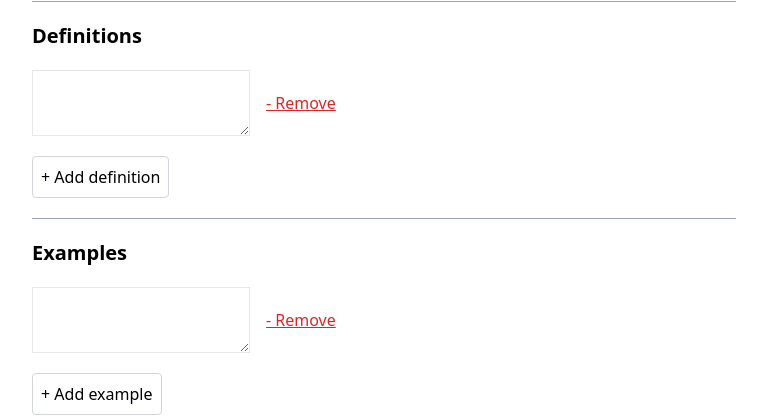
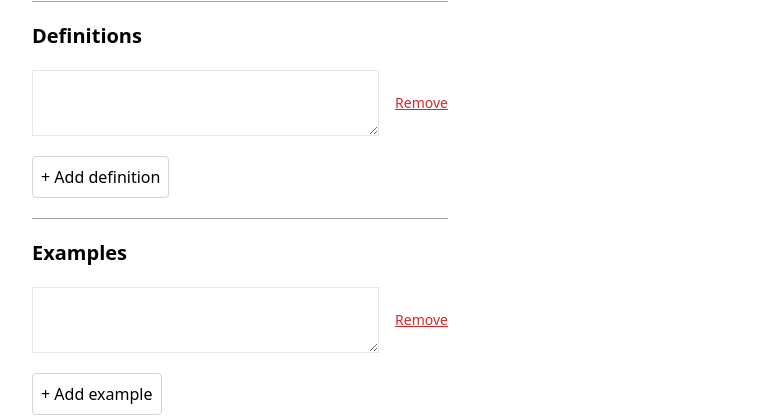
Before and after one commit to uche789/learn-german, a React (Vite) app: page /admin/vocab/form in a window 1280 px wide. Shown: the part 938-1355 px from the top of the page, without its empty margins (256-1023 px from the left). Built offline with nearby package versions, Linux system fonts and the light colour scheme; no server answers.

Commit message:
Refactor

```diff
--- a/src/features/admin/components/VocabForm.tsx
+++ b/src/features/admin/components/VocabForm.tsx
@@ -103,7 +103,7 @@ export default function VocabForm({ data, lang = 'de' }: { data?: VocabularyType
     }
   }
 
-  const inputClasses = 'border rounded border-gray-400 p-2';
+  const inputClasses = 'border rounded border-gray-400 p-2 w-full';
   const fieldSetClasses = 'border-b pb-5 border-gray-400';
   const textAreaDefinition = [
     {content: definitions, update: updatedDefinition, remove: removeDefinition, title: 'Definitions', suffix: 'definition', add: addDefinition},
@@ -111,7 +111,7 @@ export default function VocabForm({ data, lang = 'de' }: { data?: VocabularyType
   ]
 
   return <>
-    <article>
+    <article className="max-w-md">
       <form className="p-4" onSubmit={submitAction}>
         <fieldset className={fieldSetClasses}>
           <legend className="py-5 text-xl font-semibold">Basic data (Mandatory)</legend>
@@ -169,11 +169,11 @@ export default function VocabForm({ data, lang = 'de' }: { data?: VocabularyType
               {item.content.map((content) =>
                 <div className="flex align-center mb-5" key={content.id}>
                   <textarea
-                    className="border p-2"
+                    className="border p-2 w-full"
                     defaultValue={content.value}
                     onChange={(e) => item.update(content.id, e.target.value)}
                   />
-                  <button className="text-red-600 underline ml-4" onClick={() => item.remove(content.id)}>- Remove</button>
+                  <button className="text-red-600 underline ml-4 text-sm" onClick={() => item.remove(content.id)}>Remove</button>
                 </div>
               )}
               <div className="mt-5">
--- a/src/lib/api/index.ts
+++ b/src/lib/api/index.ts
@@ -1,4 +1,4 @@
-import { VocabularyType, AppLanguage, Idiom, IdiomBase, LanguageProficienyLevel, Post, PostBase, SupportedLanguages, Topic } from "../types";
+import { AppLanguage, Idiom, IdiomBase, LanguageProficienyLevel, Post, PostBase, SupportedLanguages, Topic } from "../types";
 import { idiomQuery, idiomsCollectionQuery, postCollectionQuery, postQuery } from "./queries";
 import remarkHtml from "remark-html";
 import { remark } from "remark";
--- a/src/pages/admin/AdminPage.tsx
+++ b/src/pages/admin/AdminPage.tsx
@@ -4,7 +4,7 @@ import SwitchLang from "@/features/admin/components/SwitchLang";
 import { getVocabulary, startAuth } from "@/lib/api/vocab";
 import { VocabularyType, SupportedLanguages } from "@/lib/types";
 import { useEffect, useState } from "react";
-import { Link, useParams, useSearchParams } from "react-router-dom";
+import { Link, useSearchParams } from "react-router-dom";
 
 export default function AdminPage() {
   const [params] = useSearchParams()
```
Also changed, not shown: 1 other file (tests, documents, lock files or other folders).
